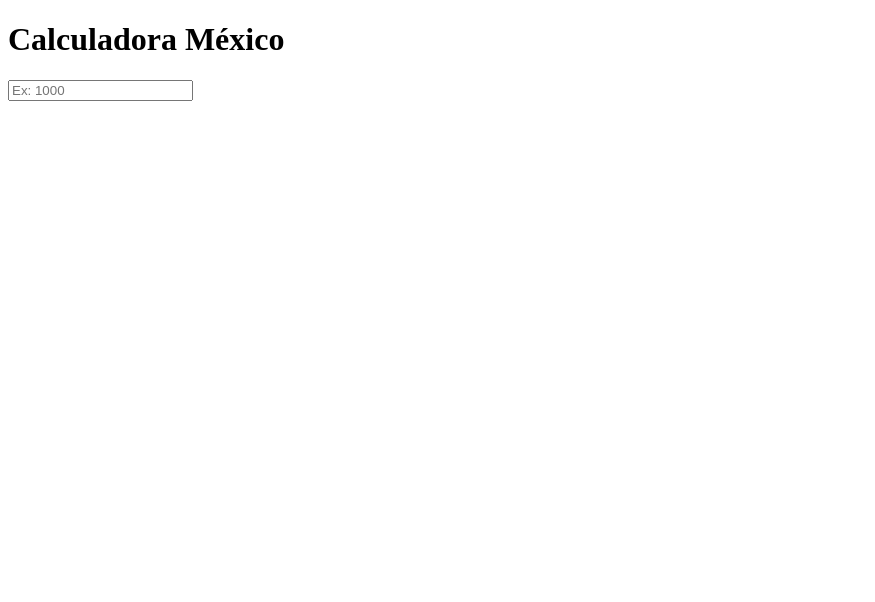
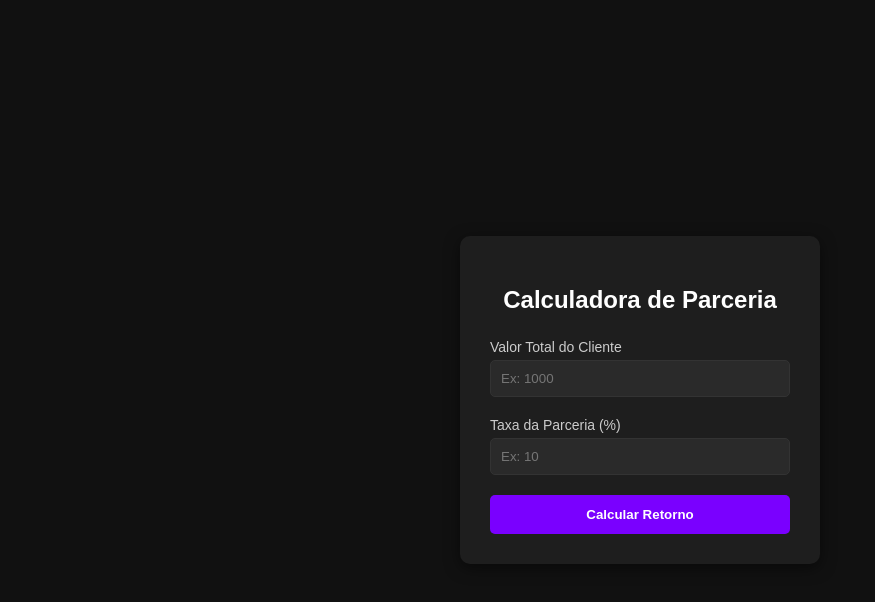
Before and after one commit to nightmarefff/calculadora-mexico, a plain HTML site: page index.html in a window 1280 px wide. Shown: the whole page, without its empty margins (0-875 px from the left). Drawn offline with Linux system fonts and the light colour scheme.

Commit message:
Update index.html with complete calculator

```diff
--- a/index.html
+++ b/index.html
@@ -1,18 +1,51 @@
 <!DOCTYPE html>
-<html lang="es">
+<html lang="pt-br">
 <head>
     <meta charset="UTF-8">
     <meta name="viewport" content="width=device-width, initial-scale=1.0">
-    <title>Calculadora México</title>
+    <title>Calculadora de Parceria</title>
+    <style>
+        body{ font-family: Arial; background:#111; color:white; display:flex; justify-content:center; align-items:center; height:100vh; margin: 0;}
+        .box{ background:#1e1e1e; padding:30px; border-radius:10px; width:300px; box-shadow: 0 4px 15px rgba(0, 0, 0, 0.5);}
+        label {display: block; margin-bottom: 5px; font-size: 14px; color: #ccc;}
+        input{ width: 100%; padding: 10px; margin-bottom: 20px; border-radius: 5px; border: 1px solid #333; background: #2a2a2a; color: white; box-sizing: border-box;}
+        button{ width:100%; padding:12px; background:#7a00ff; border:none; border-radius: 5px; color:white; font-weight:bold; cursor:pointer; transition: background 0.3s;}
+        button:hover {background: #6a00e0;}
+        .result{ margin-top:20px; font-size:18px; font-weight: bold; text-align: center; padding: 10px; border-radius: 5px; background: #2a2a2a; display: none;}
+    </style>
 </head>
 <body>
-    <h1>Calculadora México</h1>
-    <input type="text" id="valor" placeholder="Ex: 1000" oninput="formatarValor(this)">
-
+    <div class="box">
+        <h2 style="text-align: center; margin-bottom: 25px;">Calculadora de Parceria</h2>
+        <label for="valor">Valor Total do Cliente</label>
+        <input type="text" id="valor" placeholder="Ex: 1000" oninput="formatarValor(this)">
+        <label for="taxa">Taxa da Parceria (%)</label>
+        <input type="number" id="taxa" placeholder="Ex: 10">
+        <button onclick="calcular()">Calcular Retorno</button>
+        <div class="result" id="resultado"></div>
+    </div>
     <script>
         function formatarValor(input) {
-            let value = input.value.replace(/\D/g, '');
-            input.value = value.replace(/(\d)(?=(\d{3})+(?!\d))/g, '$1.');
+            let value = input.value.replace(/[^0-9]/g, '');
+            if (value.length > 3) {
+                value = value.replace(/(\d)(?=(\d{3})+(?!\d))/g, '$1.');
+            }
+            input.value = value;
+        }
+
+        function calcular(){
+            const valorInput = document.getElementById("valor");
+            const taxaInput = document.getElementById("taxa");
+            const resultadoDiv = document.getElementById("resultado");
+            let valor = parseFloat(valorInput.value.replace(/\./g, ''));
+            let taxa = parseFloat(taxaInput.value);
+            if (isNaN(valor) || isNaN(taxa)) {
+                alert("Por favor, insira valores válidos.");
+                return;}
+            let taxaValor = valor * (taxa/100);
+            let valorFinal = valor - taxaValor;
+            resultadoDiv.style.display = "block";
+            resultadoDiv.innerHTML = "Valor Líquido: R$ " + valorFinal.toLocaleString('pt-BR', { minimumFractionDigits: 2, maximumFractionDigits: 2 });
         }
     </script>
 </body>
```
